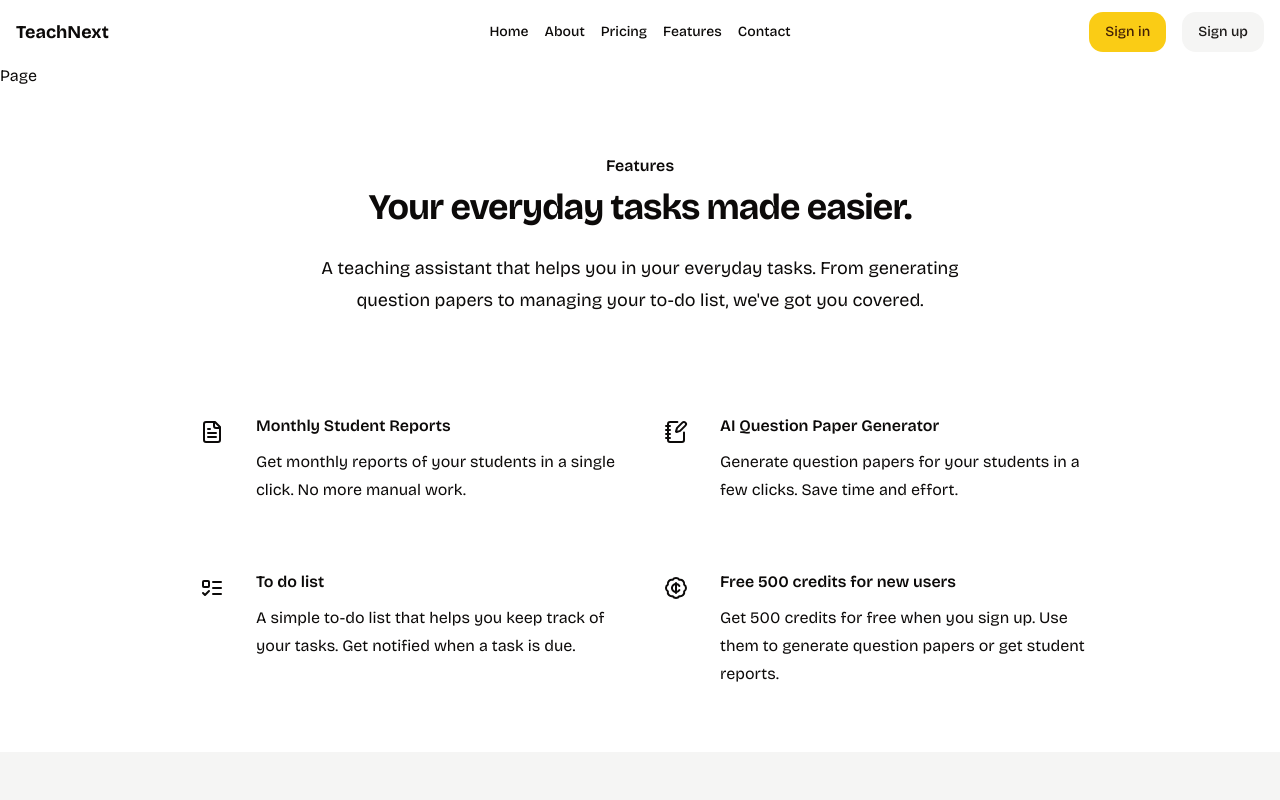
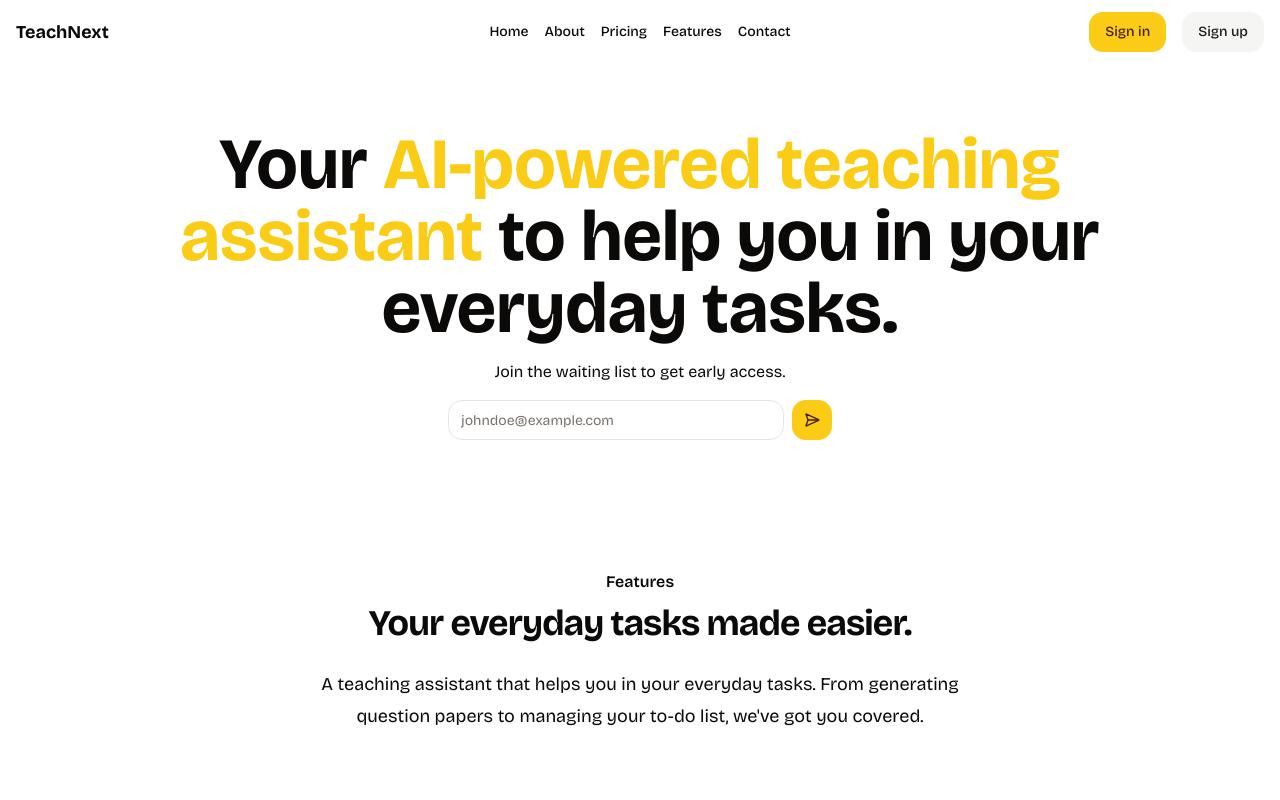
Before and after one commit to harshsandhu95/teachnext-app, a Next.js app: page / in a window 1280 px wide. Shown: the top 800 px of the page. Built offline with nearby package versions, Linux system fonts and the light colour scheme.

Commit message:
Update Home Page

```diff
--- a/src/app/(public)/page.tsx
+++ b/src/app/(public)/page.tsx
@@ -1,7 +1,32 @@
+import { SendHorizontalIcon } from "lucide-react";
+import { Button } from "@/components/ui/Button";
+import { Input } from "@/components/ui/Input";
+import { Label } from "@/components/ui/Label";
+
 export default function Page() {
   return (
-    <main>
-      <h1>Page</h1>
-    </main>
+    <section className="py-16 container max-w-5xl flex flex-col items-center justify-center gap-y-4 text-center">
+      <h1 className="text-4xl md:text-7xl font-bold">
+        Your <span className="text-primary">AI-powered teaching assistant</span>{" "}
+        to help you in your everyday tasks.
+      </h1>
+
+      <p>Join the waiting list to get early access.</p>
+
+      <form className="w-full max-w-sm flex items-center gap-2">
+        <Label htmlFor="waiting-list" className="sr-only">
+          Join the waiting list
+        </Label>
+        <Input
+          name="waiting-list"
+          type="email"
+          placeholder="johndoe@example.com"
+          className="flex-1"
+        />
+        <Button size="icon">
+          <SendHorizontalIcon size={16} />
+        </Button>
+      </form>
+    </section>
   );
 }
```
